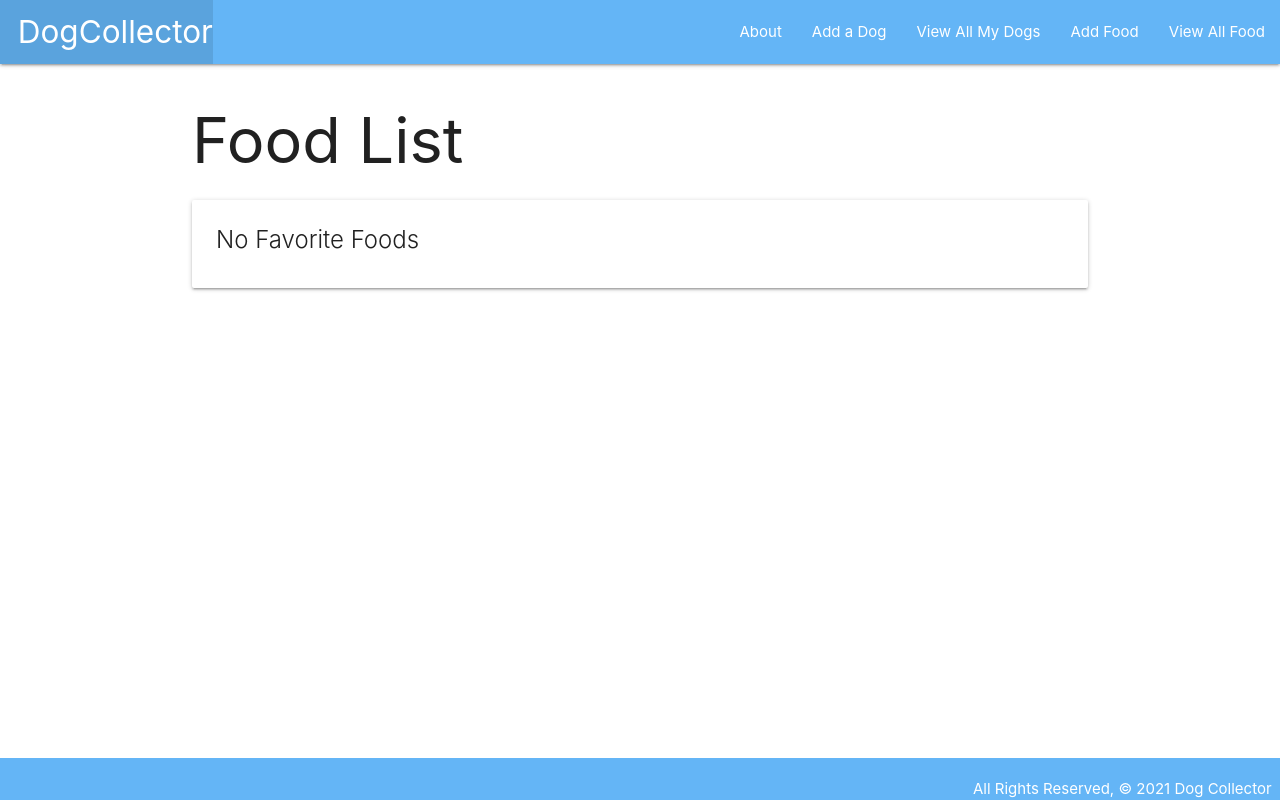
After one commit to gharper235/dog_collector, a Django app: page /foods/ in a window 1280 px wide. The commit adds this page. Run offline with Django 3.2, Linux system fonts and the light colour scheme; data that the repository does not hold is empty.

Commit message:
full CRUD

```diff
--- a/main_app/templates/base.html
+++ b/main_app/templates/base.html
@@ -31,6 +31,8 @@
             <li><a href="{% url 'about' %}">About</a></li>
             <li><a href="{% url 'dogs_create' %}">Add a Dog</a></li>
             <li><a href="{% url 'index' %}">View All My Dogs</a></li>
+            <li><a href="{% url 'create_food' %}">Add Food</a></li>
+            <li><a href="{% url 'all_foods' %}">View All Food</a></li>
           </ul>
         </div>
       </nav>
--- a/main_app/templates/dogs/detail.html
+++ b/main_app/templates/dogs/detail.html
@@ -52,6 +52,12 @@
               {{ food.name }} - {{ food.flavor }}
             </span>
     </div>
+    <div class="card-action">
+    <form action="{% url 'remove_food' dog.id food.id %}" method="post">
+      {% csrf_token %}
+      <button type="submit" class="btn">Remove</button>
+    </form>
+  </div>
  </div>
  {% endfor %}
  {% else %}
--- /dev/null
+++ b/main_app/templates/foods/index.html
@@ -0,0 +1,23 @@
+{% extends 'base.html' %} {% block content %}
+
+<h1>Food List</h1>
+
+{% for food in foods %}
+<div class="card">
+  <a href="{% url 'food_detail' food.id %}">
+    <div class="card-content">
+      <span class="card-title">{{ food.name }}</span>
+      <p>Flavor: {{ food.flavor }}</p>
+      <p>Description: {{ food.description }}</p>
+    </div>
+  </a>
+</div>
+{% empty %}
+
+<div class="card">
+  <div class="card-content">
+    <span class="card-title">No Favorite Foods</span>
+  </div>
+</div>
+
+{% endfor %} {% endblock %}
--- a/main_app/urls.py
+++ b/main_app/urls.py
@@ -9,17 +9,20 @@ urlpatterns = [
     path('dogs/create/', views.DogCreate.as_view(), name='dogs_create'),
     path('dogs/<int:pk>/update/', views.DogUpdate.as_view(), name='dogs_update'),
     path('dogs/<int:pk>/delete/', views.DogDelete.as_view(), name='dogs_delete'),
+    path('dogs/<int:dog_id>/remove_food/<int:food_id>/',
+         views.remove_food, name='remove_food'),
     path('dogs/<int:dog_id>/add_walking/',
          views.add_walking, name='add_walking'),
 
-    # associate a toy with a cat (M:M)
+    # associate a food with a dog (M:M)
     path('dogs/<int:dog_id>/assoc_food/<int:food_id>/',
          views.assoc_food, name='assoc_food'),
 
-    # # food urls
-    # path('foods/', views.foods_index, name='all_foods'),
-    # path('foods/<int:food_id>/', views.food_detail, name='food_detail'),
-    # path('foods/create/', views.Create_Food.as_view(), name='create_food'),
-    # path('foods/<int:pk>/update/', views.Update_food.as_view(), name='update_food'),
-    # path('foods/<int:pk>/delete/', views.Delete_food.as_view(), name='delete_food'),
+    # food urls
+    path('foods/', views.foods_index, name='all_foods'),
+    path('foods/<int:food_id>/', views.food_detail, name='food_detail'),
+    path('foods/create/', views.Create_Food.as_view(), name='create_food'),
+    path('foods/<int:pk>/update/', views.Update_food.as_view(), name='update_food'),
+    path('foods/<int:pk>/delete/', views.Delete_food.as_view(), name='delete_food'),
+
 ]
--- a/main_app/views.py
+++ b/main_app/views.py
@@ -54,6 +54,44 @@ class DogDelete(DeleteView):
     model = Dog
     success_url = '/dogs/'
 
+# Food views
+
+
+def foods_index(request):
+    foods = Food.objects.all()
+    context = {
+        'foods': foods
+    }
+    return render(request, 'foods/index.html', context)
+
+
+def food_detail(request, food_id):
+    food = Food.objects.get(id=food_id)
+    context = {
+        'food': food
+    }
+    return render(request, 'foods/detail.html', context)
+
+
+class Create_Food(CreateView):
+    model = Food
+    fields = '__all__'
+
+
+class Update_food(UpdateView):
+    model = Food
+    fields = ['flavor', 'description']
+
+
+class Delete_food(DeleteView):
+    model = Food
+    success_url = '/foods/'
+
+
+def remove_food(request, dog_id, food_id):
+    Dog.objects.get(id=dog_id).foods.remove(food_id)
+    return redirect('detail', dog_id=dog_id)
+
 
 def assoc_food(request, dog_id, food_id):
     # Note that you can pass a food's id instead of the whole object
```
Also changed, not shown: main_app/models.py (+0 -11 lines), main_app/templates/foods/detail.html (added, +16 -0 lines), main_app/templates/main_app/food_confirm_delete.html (added, +14 -0 lines), main_app/templates/main_app/food_form.html (added, +16 -0 lines), main_app/migrations/0010_rename_food_food_type.py (added), main_app/migrations/0011_remove_food_type.py (added).
